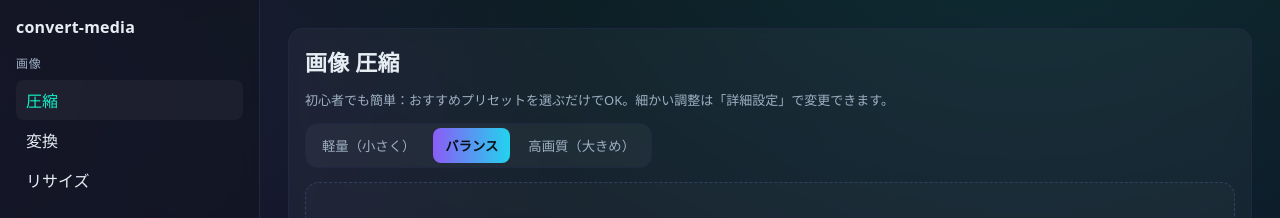
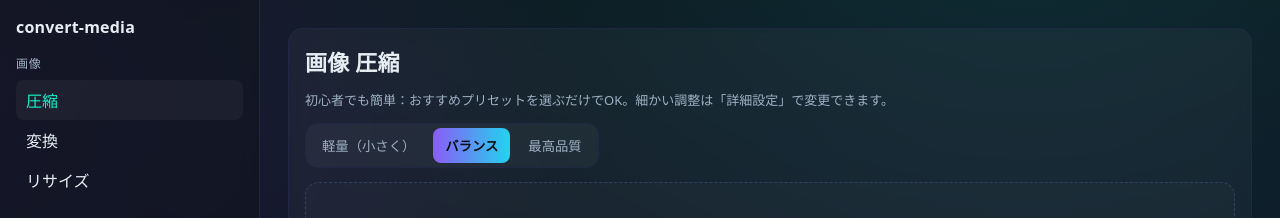
Before and after one commit to shoya-sue/convert-media, a React (Vite) app: page /image/compress in a window 1280 px wide. Shown: the top 218 px of the page. Built offline with nearby package versions, Linux system fonts and the light colour scheme.

Commit message:
feat(image): 最高品質プリセットを強化（q=0.98）し既定品質を引き上げ\n\n- 圧縮: デフォルトを0.88、高画質を0.98に\n- 変換: デフォルトを0.90、高画質を0.98に\n- 視覚品質重視でも avoidUpsize でサイズ増加は抑止

```diff
--- a/src/routes/image/Compress.tsx
+++ b/src/routes/image/Compress.tsx
@@ -23,7 +23,7 @@ export default function ImageCompress() {
   type FormValues = z.infer<typeof schema>
   const { register, handleSubmit, watch, setValue } = useForm<FormValues>({
     resolver: zodResolver(schema),
-    defaultValues: { format: 'auto', quality: 0.75 },
+    defaultValues: { format: 'auto', quality: 0.88 },
   })
 
   const onProcess = handleSubmit(async (values) => {
@@ -57,7 +57,7 @@ export default function ImageCompress() {
         <h1>画像 圧縮</h1>
         <p className="muted">初心者でも簡単：おすすめプリセットを選ぶだけでOK。細かい調整は「詳細設定」で変更できます。</p>
         <div className="controls">
-          <PresetButtons onSelect={(q) => setValue('quality', q, { shouldDirty: true })} current={watch('quality') ?? 0.75} />
+          <PresetButtons onSelect={(q) => setValue('quality', q, { shouldDirty: true })} current={watch('quality') ?? 0.88} />
         </div>
         <Dropzone accept="image/*" onFiles={setFiles} files={files} />
         <form className="controls" onSubmit={onProcess}>
@@ -131,9 +131,9 @@ function DownloadLink({ name, blob }: { name: string; blob: Blob }) {
 function PresetButtons({ onSelect, current }: { onSelect: (q: number) => void; current: number }) {
   // マッピング：初心者向けに「軽量」「バランス」「高画質」
   const presets = [
-    { key: 'small', label: '軽量（小さく）', q: 0.6 },
-    { key: 'balanced', label: 'バランス', q: 0.75 },
-    { key: 'high', label: '高画質（大きめ）', q: 0.9 },
+    { key: 'small', label: '軽量（小さく）', q: 0.7 },
+    { key: 'balanced', label: 'バランス', q: 0.88 },
+    { key: 'high', label: '最高品質', q: 0.98 },
   ]
   const nearest = presets.reduce((a, b) => (Math.abs(b.q - current) < Math.abs(a.q - current) ? b : a), presets[0])
   return (
--- a/src/routes/image/Convert.tsx
+++ b/src/routes/image/Convert.tsx
@@ -23,7 +23,7 @@ export default function ImageConvert() {
   type FormValues = z.infer<typeof schema>
   const { register, handleSubmit, watch, setValue } = useForm<FormValues>({
     resolver: zodResolver(schema),
-    defaultValues: { target: 'webp', quality: 0.8 },
+    defaultValues: { target: 'webp', quality: 0.9 },
   })
 
   const onProcess = handleSubmit(async (values) => {
@@ -56,7 +56,7 @@ export default function ImageConvert() {
         <h1>画像 変換</h1>
         <p className="muted">おすすめプリセットで簡単に形式変換。詳細設定で品質も調整できます。</p>
         <div className="controls">
-          <PresetButtons onSelect={(q) => setValue('quality', q, { shouldDirty: true })} current={watch('quality') ?? 0.8} />
+          <PresetButtons onSelect={(q) => setValue('quality', q, { shouldDirty: true })} current={watch('quality') ?? 0.9} />
         </div>
         <Dropzone accept="image/*" onFiles={setFiles} files={files} />
         <form className="controls" onSubmit={onProcess}>
@@ -112,9 +112,9 @@ function DownloadLink({ name, blob }: { name: string; blob: Blob }) {
 
 function PresetButtons({ onSelect, current }: { onSelect: (q: number) => void; current: number }) {
   const presets = [
-    { key: 'small', label: '軽量（小さく）', q: 0.6 },
-    { key: 'balanced', label: 'バランス', q: 0.8 },
-    { key: 'high', label: '高画質（大きめ）', q: 0.95 },
+    { key: 'small', label: '軽量（小さく）', q: 0.7 },
+    { key: 'balanced', label: 'バランス', q: 0.9 },
+    { key: 'high', label: '最高品質', q: 0.98 },
   ]
   const nearest = presets.reduce((a, b) => (Math.abs(b.q - current) < Math.abs(a.q - current) ? b : a), presets[0])
   return (
```
